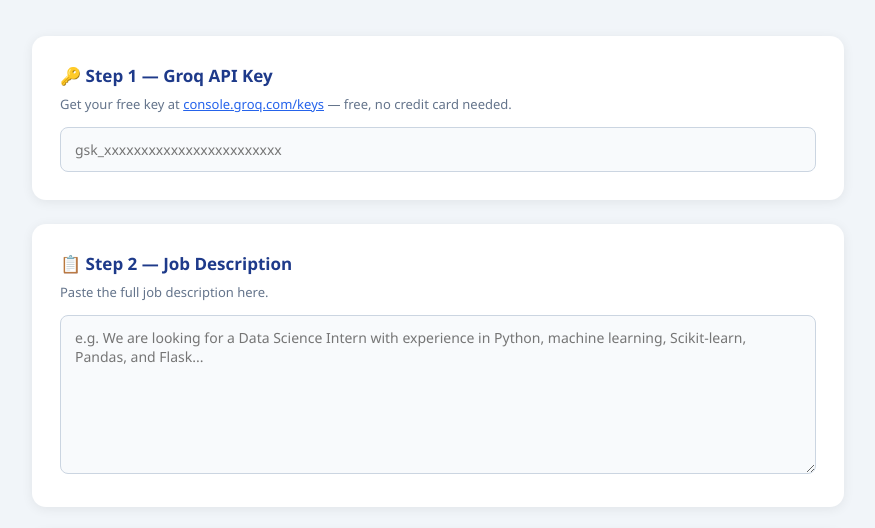
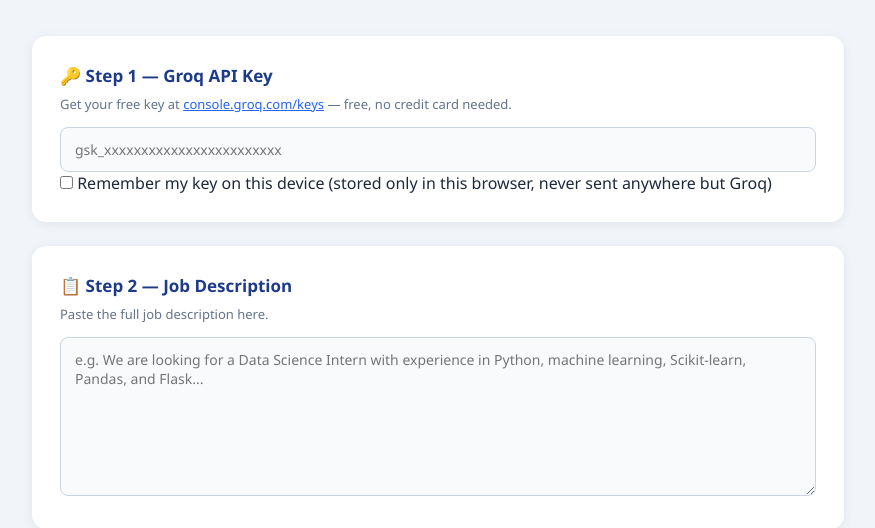
Before and after one commit to Yatishajakkula/resume-screener, a Flask app: page / in a window 1280 px wide. Shown: the part 105-633 px from the top of the page, without its empty margins (202-1077 px from the left). Run offline with Flask 3, Linux system fonts and the light colour scheme; some libraries are stand-ins or nearby versions.

Commit message:
Add remember-key option for Groq API key

```diff
--- a/templates/index.html
+++ b/templates/index.html
@@ -25,6 +25,10 @@
       <h2>🔑 Step 1 — Groq API Key</h2>
       <p class="hint">Get your free key at <a href="https://console.groq.com/keys" target="_blank">console.groq.com/keys</a> — free, no credit card needed.</p>
       <input type="password" id="groq_key" placeholder="gsk_xxxxxxxxxxxxxxxxxxxxxxxx" />
+      <label class="remember-label">
+        <input type="checkbox" id="rememberKey" />
+        Remember my key on this device (stored only in this browser, never sent anywhere but Groq)
+      </label>
     </div>
 
     <!-- STEP 2: JOB DESCRIPTION -->
@@ -73,6 +77,27 @@
   </footer>
 
   <script>
+    // Remember Groq key (optional, opt-in, stored only in this browser)
+    const keyInput = document.getElementById('groq_key');
+    const rememberBox = document.getElementById('rememberKey');
+    const STORAGE_KEY = 'srs_groq_key';
+
+    const savedKey = localStorage.getItem(STORAGE_KEY);
+    if (savedKey) {
+      keyInput.value = savedKey;
+      rememberBox.checked = true;
+    }
+
+    function syncStoredKey() {
+      if (rememberBox.checked) {
+        localStorage.setItem(STORAGE_KEY, keyInput.value.trim());
+      } else {
+        localStorage.removeItem(STORAGE_KEY);
+      }
+    }
+    keyInput.addEventListener('input', syncStoredKey);
+    rememberBox.addEventListener('change', syncStoredKey);
+
     // File upload
     const uploadArea = document.getElementById('uploadArea');
     const fileInput = document.getElementById('resumes');
```
